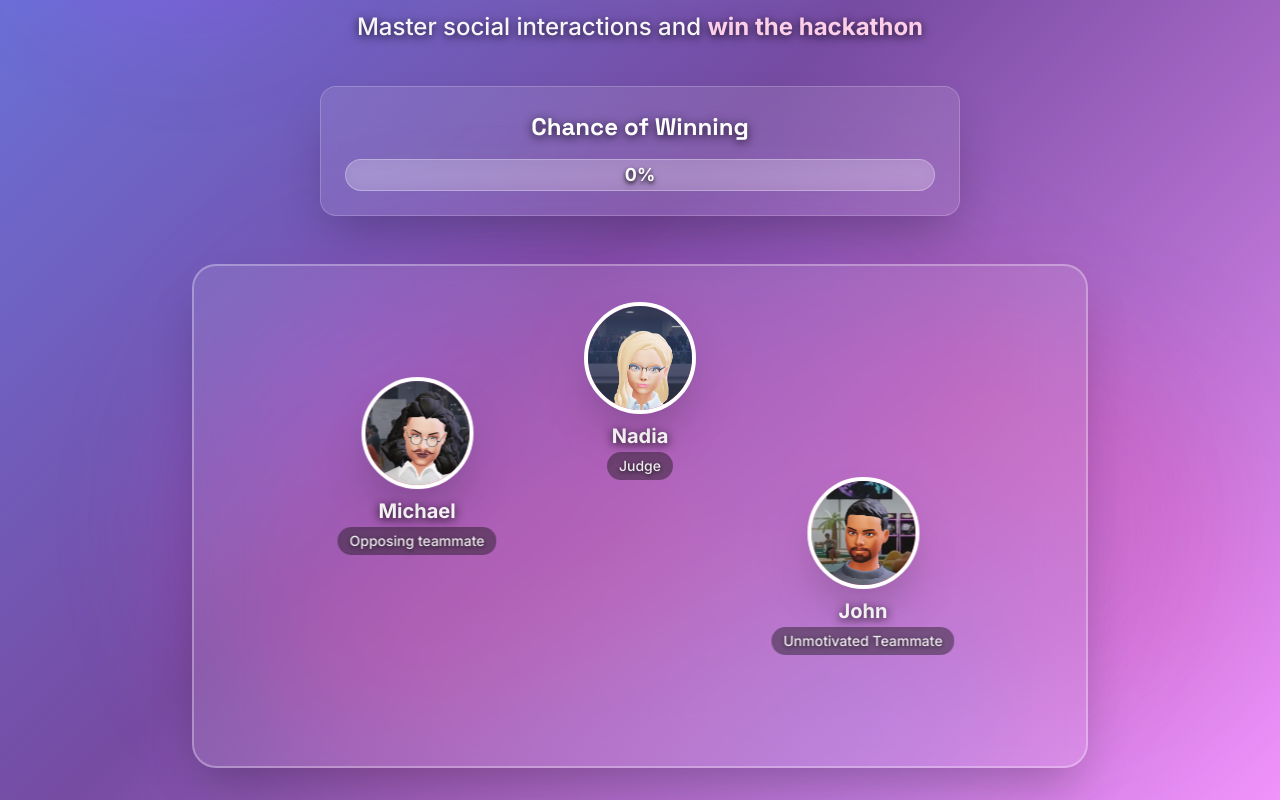
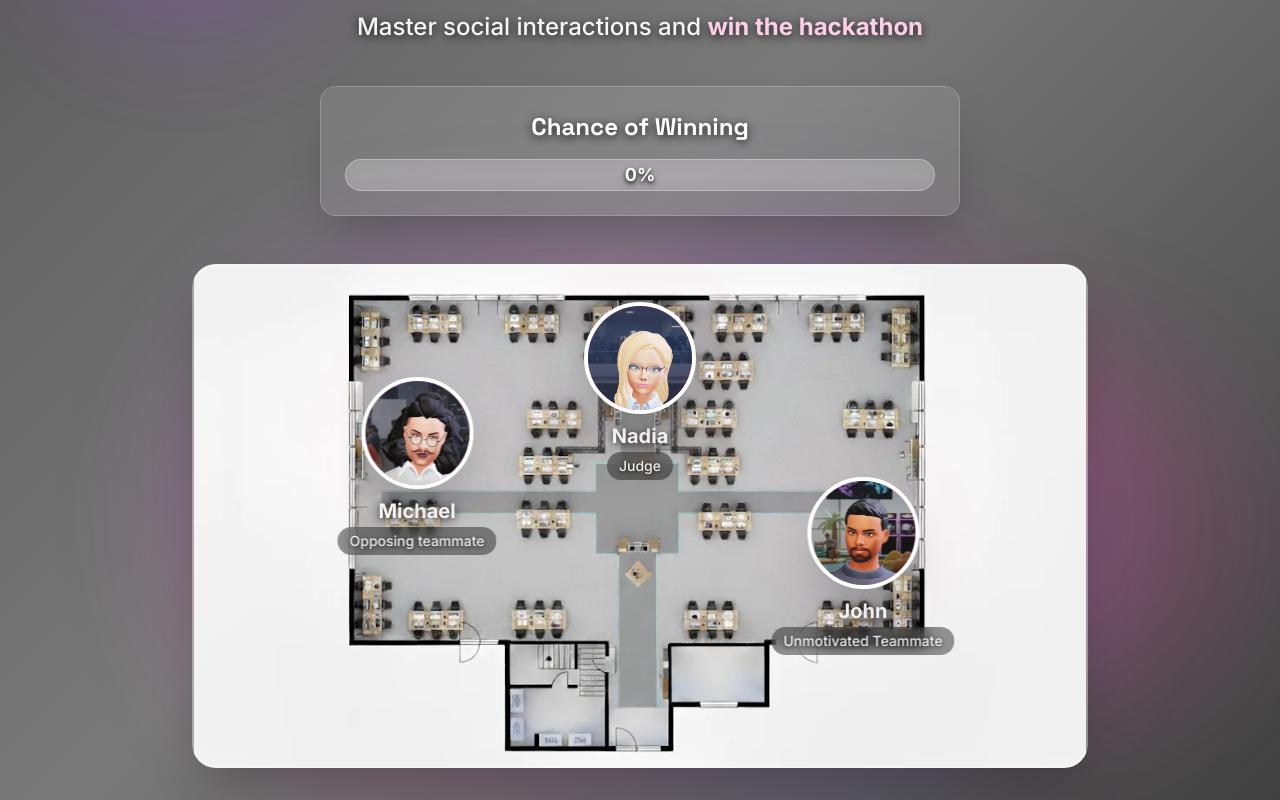
Before and after one commit to LorensoD/junction2025, a Next.js app: page / in a window 1280 px wide. Shown: the part 347-1147 px from the top of the page. Built offline with nearby package versions, Linux system fonts and the light colour scheme.

Commit message:
Background image

```diff
--- a/app/globals.css
+++ b/app/globals.css
@@ -173,7 +173,8 @@
 :root {
   --gradient-primary: linear-gradient(135deg, #667eea 0%, #764ba2 100%);
   --gradient-secondary: linear-gradient(135deg, #f093fb 0%, #f5576c 100%);
-  --gradient-bg: linear-gradient(135deg, #667eea 0%, #764ba2 50%, #f093fb 100%);
+  /*--gradient-bg: linear-gradient(135deg, #667eea 0%, #764ba2 50%, #f093fb 100%);*/
+  --gradient-bg: linear-gradient(135deg, #545454 0%, #797979 50%, #414141 100%);
   --color-accent-blue: #667eea;
   --color-accent-purple: #764ba2;
   --color-accent-pink: #f093fb;
--- a/app/page.tsx
+++ b/app/page.tsx
@@ -122,7 +122,15 @@ export default function Home() {
           </div>
 
           {/* Map Card with Enhanced Glassmorphism */}
-          <div className="relative w-full max-w-4xl aspect-video bg-white/10 backdrop-blur-xl rounded-3xl border-2 border-white/30 shadow-2xl hover:border-white/50 hover:bg-white/15 transition-all p-8">
+          <div
+              className="relative w-full max-w-4xl aspect-video bg-white/10 backdrop-blur-xl rounded-3xl border-2 border-white/30 shadow-2xl hover:border-white/50 hover:bg-white/15 transition-all p-8"
+              style={{
+                  backgroundImage: 'url(map3.jpg.webp)',
+                  backgroundSize: 'cover',
+                  backgroundPosition: 'center',
+              backgroundRepeat: 'no-repeat',
+          }}
+          >
             {characters.map((character) => (
               <Link
                 key={character.id}
```
Also changed, not shown: public/map3.jpg.webp (added).
